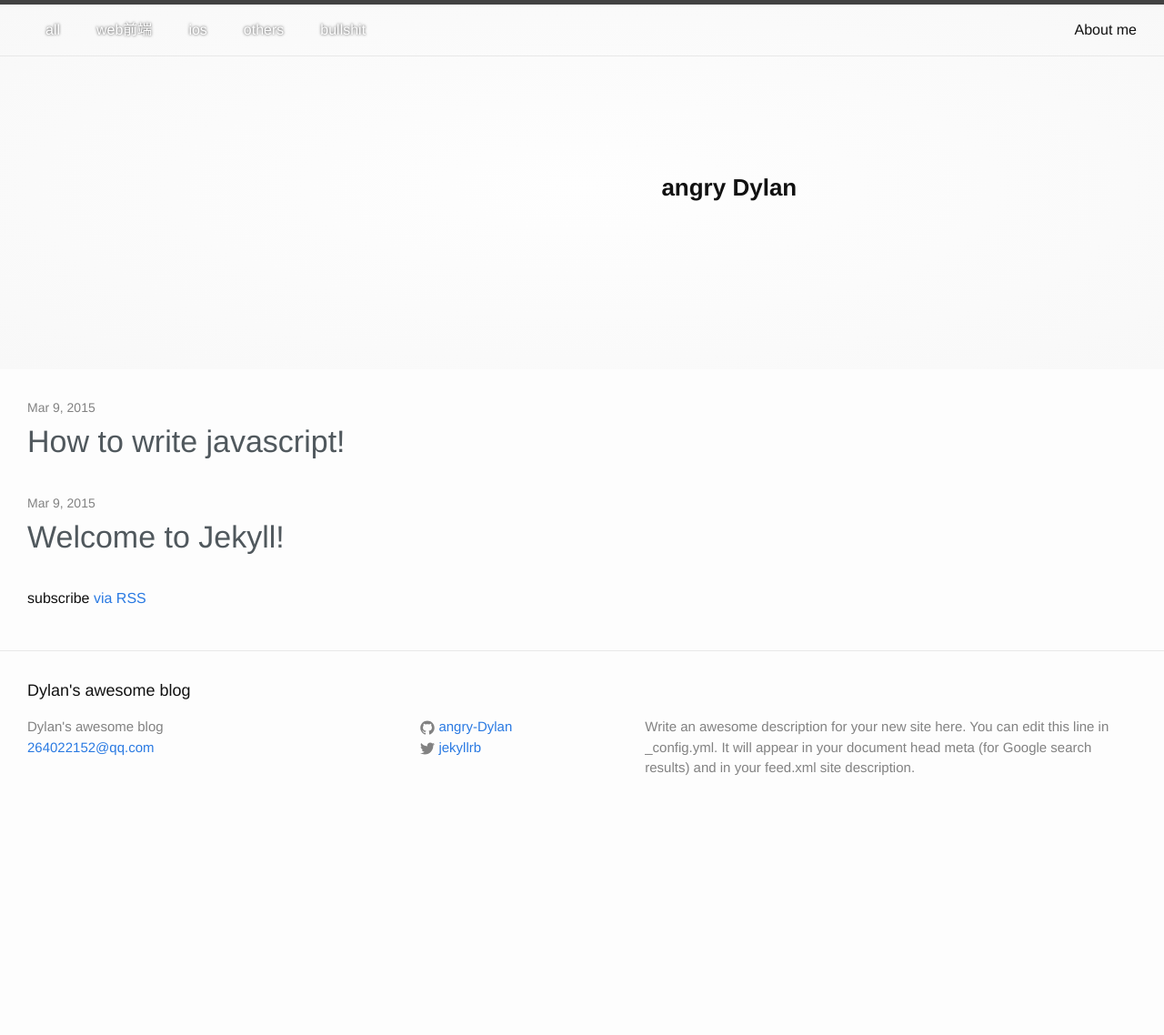
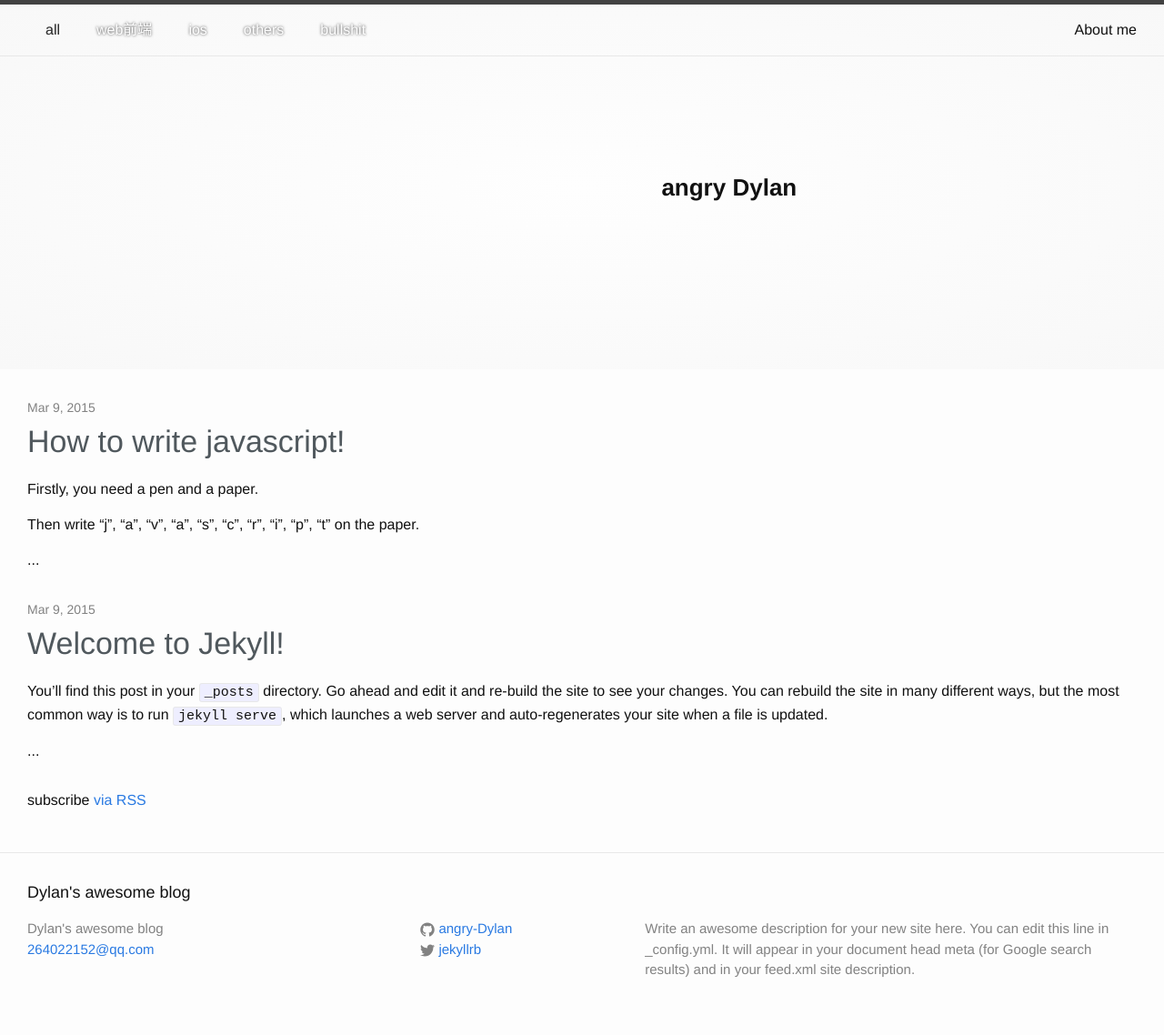
Before and after one commit to angry-Dylan/angry-Dylan.github.io, a Jekyll site: the page built from index.html, in a window 1280 px wide. Shown: the whole page at 91% size. Built offline with Jekyll 4.4.1, drawn with Linux system fonts in a browser that asks for light colours; before the commit the page ends 916 px from its top, so only the background shows below that.

Commit message:
something coll is changed

```diff
--- a/_includes/header.html
+++ b/_includes/header.html
@@ -5,11 +5,11 @@
     <!--<a class="site-title" href="{{ site.baseurl }}/">{{ site.title }}</a>-->
 
     <ul class="category-list">
-      <li><a class="javascript:;">all</a></li>
-      <li><a class="javascript:;">web前端</a></li>
-      <li><a class="javascript:;">ios</a></li>
-      <li><a class="javascript:;">others</a></li>
-      <li><a class="javascript:;">bullshit</a></li>
+      <li><a href="javascript:;" class="activated">all</a></li>
+      <li><a href="javascript:;">web前端</a></li>
+      <li><a href="javascript:;">ios</a></li>
+      <li><a href="javascript:;">others</a></li>
+      <li><a href="javascript:;">bullshit</a></li>
     </ul>
 
     <nav class="site-nav">
--- a/_posts/2015-03-09-how-to-write-javascript.markdown
+++ b/_posts/2015-03-09-how-to-write-javascript.markdown
@@ -7,6 +7,8 @@ categories: jekyll update
 Firstly, you need a pen and a paper.
 
 Then write "j", "a", "v", "a", "s", "c", "r", "i", "p", "t" on the paper.
+
+<!-- break -->
 
 See? So fucking easy.
 
--- a/_posts/2015-03-09-welcome-to-jekyll.markdown
+++ b/_posts/2015-03-09-welcome-to-jekyll.markdown
@@ -5,6 +5,8 @@ date:   2015-03-09 22:45:51
 categories: jekyll update
 ---
 You’ll find this post in your `_posts` directory. Go ahead and edit it and re-build the site to see your changes. You can rebuild the site in many different ways, but the most common way is to run `jekyll serve`, which launches a web server and auto-regenerates your site when a file is updated.
+
+<!-- break -->
 
 To add new posts, simply add a file in the `_posts` directory that follows the convention `YYYY-MM-DD-name-of-post.ext` and includes the necessary front matter. Take a look at the source for this post to get an idea about how it works.
 
--- a/_sass/_layout.scss
+++ b/_sass/_layout.scss
@@ -43,7 +43,8 @@
             -o-transition: text-shadow .3s, color .3s;
             transition: text-shadow .3s, color .3s;
 
-            &:hover{
+            &:hover,
+            &.activated{
                 color:#333;
                 text-shadow: 0 0 0 #aaa;
                 text-decoration: none;
--- a/index.html
+++ b/index.html
@@ -21,6 +21,12 @@ layout: default
             <h2>
               <a class="post-link" href="{{ post.url | prepend: site.baseurl }}">{{ post.title }}</a>
             </h2>
+
+            {% assign abstract = post.content | split:'<!-- break -->' %}
+            <p>{{ abstract | first }}</p>
+            {% if abstract.size > 1 %}
+            <p>...</p>
+            {% endif %}
           </li>
         {% endfor %}
       </ul>
```
Also changed, not shown: 6 other files.
